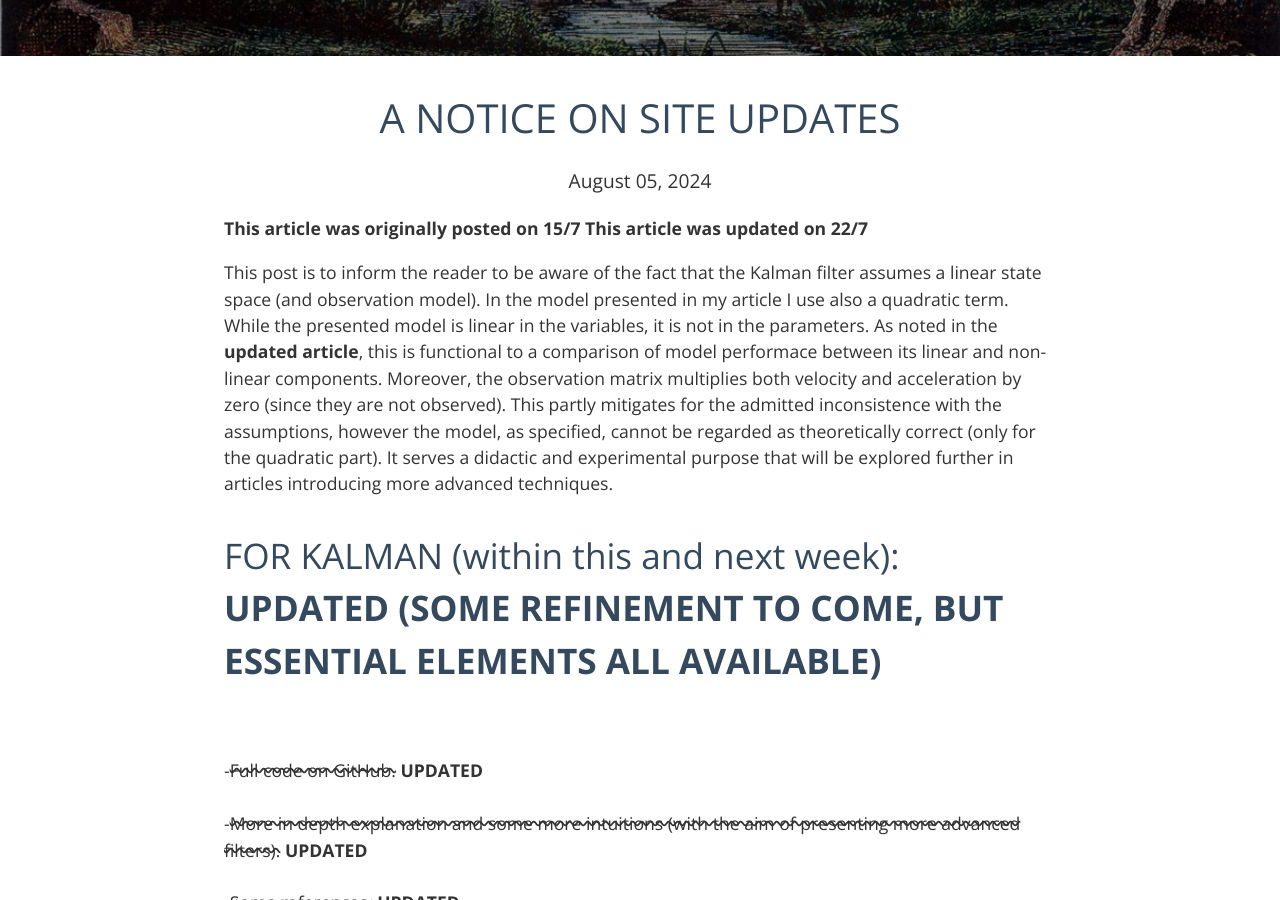
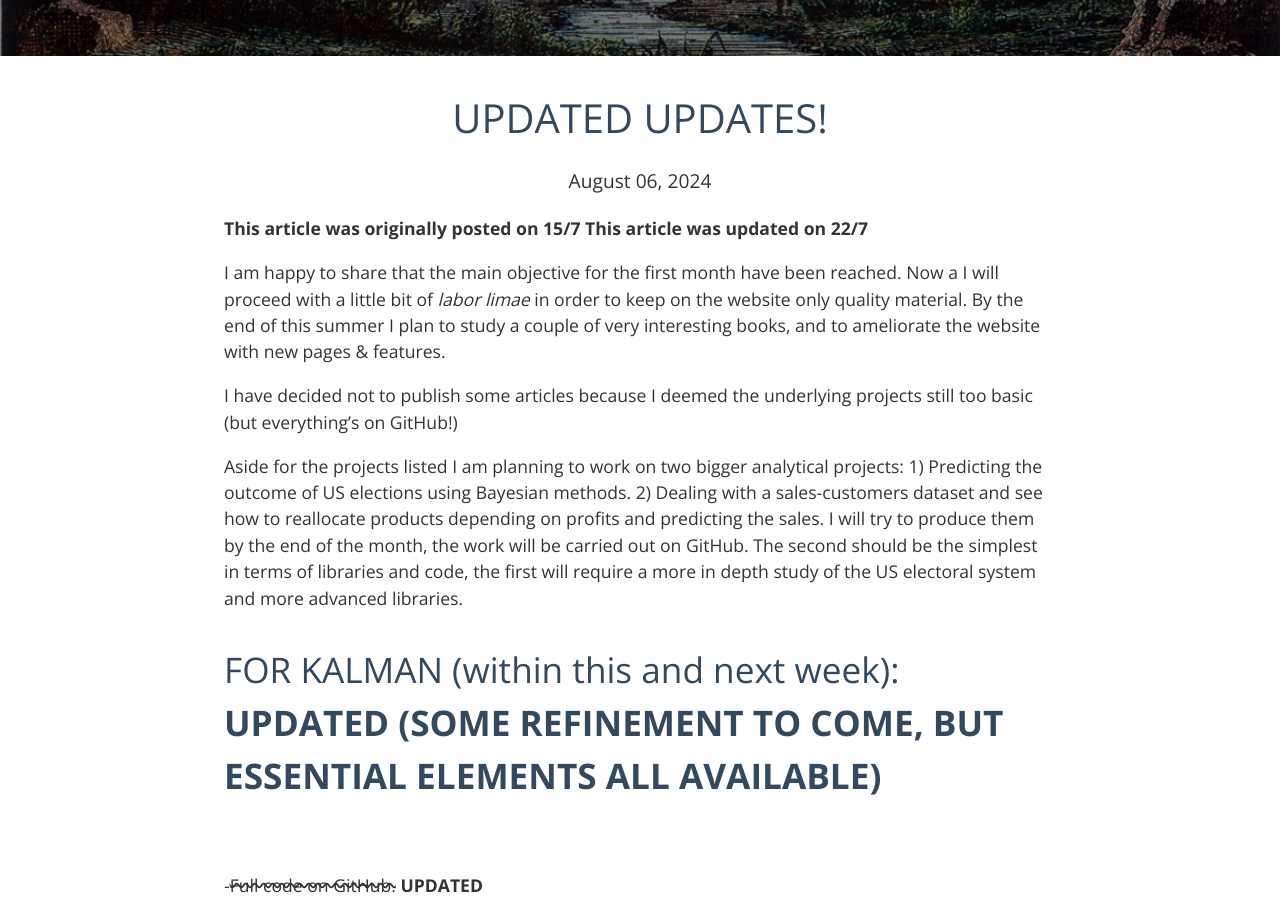
Before and after one commit to Gabriele-Donato/gabrieledonato, a Jekyll site: the page built from _posts/2024-07-13-Updates.md, in a window 1280 px wide and 900 px high, scrolled down 484 px. Built offline with Jekyll 4.4.1, drawn with Linux system fonts in a browser that asks for light colours; some of the changed text lies outside the part shown.

Commit message:
proof of article on scraping

```diff
--- a/_posts/2024-07-13-Updates.md
+++ b/_posts/2024-07-13-Updates.md
@@ -1,7 +1,7 @@
 ---
 layout: default
-title:  "A NOTICE ON SITE UPDATES"
-date:   2024-08-5 8:00:00 +0200
+title:  "UPDATED UPDATES!"
+date:   2024-08-6 11:00:00 +0200
 categories: jekyll update
 excerpt: "A NOTICE ON SITE UPDATES"
 image: /assets/images/rambosson.jpg
@@ -15,12 +15,16 @@
 **This article was originally posted on 15/7**
 **This article was updated on 22/7**
 
-This post is to inform the reader to be aware of the fact that the
-Kalman filter assumes a linear state space (and observation model). In the model presented in my article I use also a quadratic term.
-While the presented model is linear in the variables, it is not in the parameters. As noted in the **updated article**, this is functional to a comparison of model performace
-between its linear and non-linear components. Moreover, the observation matrix multiplies both velocity and acceleration by zero (since they are not observed).
-This partly mitigates for the admitted inconsistence with the assumptions, however the model, as specified, cannot be regarded as theoretically correct (only for the quadratic part).
-It serves a didactic and experimental purpose that will be explored further in articles introducing more advanced techniques.
+I am happy to share that the main objective for the first month have been reached. Now a I will proceed with a little bit of _labor limae_ in order to keep on the website only quality material.
+By the end of this summer I plan to study a couple of very interesting books, and to ameliorate the website with new pages & features.
+
+I have decided not to publish some articles because I deemed the underlying projects still too basic (but everything's on GitHub!)
+
+Aside for the projects listed I am planning to work on two bigger analytical projects:
+1) Predicting the outcome of US elections using Bayesian methods.
+2) Dealing with a sales-customers dataset and see how to reallocate products depending on profits and predicting the sales.
+I will try to produce them by the end of the month, the work will be carried out on GitHub. The second should be the simplest in terms of libraries and code, the first will require a more in depth study of the US electoral system and
+more advanced libraries.
 
 # FOR KALMAN (within this and next week): **UPDATED (SOME REFINEMENT TO COME, BUT ESSENTIAL ELEMENTS ALL AVAILABLE)**
 \
@@ -40,19 +44,19 @@
 -<del>A more responsive website with formulas that become smaller depending on screen. Almost there! first experience with mathjax</del> **UPDATED**
 \
 \
--A new article on particle filters. **shifting to a posterior date: waiting for a book that might provide important insights**
+-<del>A new article on particle filters. </del>**SHIFTED TO POSTERIOR DATE: I am waiting for a book and I have discovered new resources**
 \
 \
--A new article introducing asyncronous programming vs. multithreading (with some mythbusting on python) vs. multiprocessing. **decided to blend with the article below. Updating in 48h**
+-<del>A new article introducing asyncronous programming vs. multithreading (with some mythbusting on python) vs. multiprocessing.</del> **UPDATED, included a remark and a paragraph in the article below**
 \
 \
--A project-only article of an asyncronous sitemap generator with full code. **code available [HERE](https://github.com/Gabriele-Donato/website-materials-/tree/Scraping/Asynchronous_Sitemap_Generator), article updating in 48h**
+-<del>A project-only article of an asyncronous sitemap generator with full code.</del> **UPDATED code available [HERE](https://github.com/Gabriele-Donato/website-materials-/tree/Scraping/Asynchronous_Sitemap_Generator)**
 \
 \
--A new article with applied project using PySpark and Pydoop. **essential code logic available upon request, [work in progress on GitHub!](https://github.com/Gabriele-Donato/website-materials-/tree/DataEngineering) Project: a sytem to continuously collect and clean data from the "Institute for the Study of War", to be analysed in a future article. Updating in the next 72h**
+-<del>A new article with applied project using PySpark and Kafka</del> **[FULL PIPELONE ON GITHUB](https://github.com/Gabriele-Donato/website-materials-/tree/DataEngineering) Project: a sytem to continuously collect and clean data from the "Institute for the Study of War", to be analysed in a future article. Decided not to write an article about this because too basic**
 
 
-# HOPEFULLY IN THE UPCOMING MONTHS (next two months):
+# HOPEFULLY IN THE UPCOMING MONTHS (next two-three months):
 \
 \
 -A new article of my experience at ISBA 2024 with particular reference to techniques of historical prior elicitation (Bayesian framework).
@@ -62,3 +66,6 @@
 \
 \
 -A comment section under each article.
+\
+\
+-An extension of the Kalman filter + article on particle filters.
```
